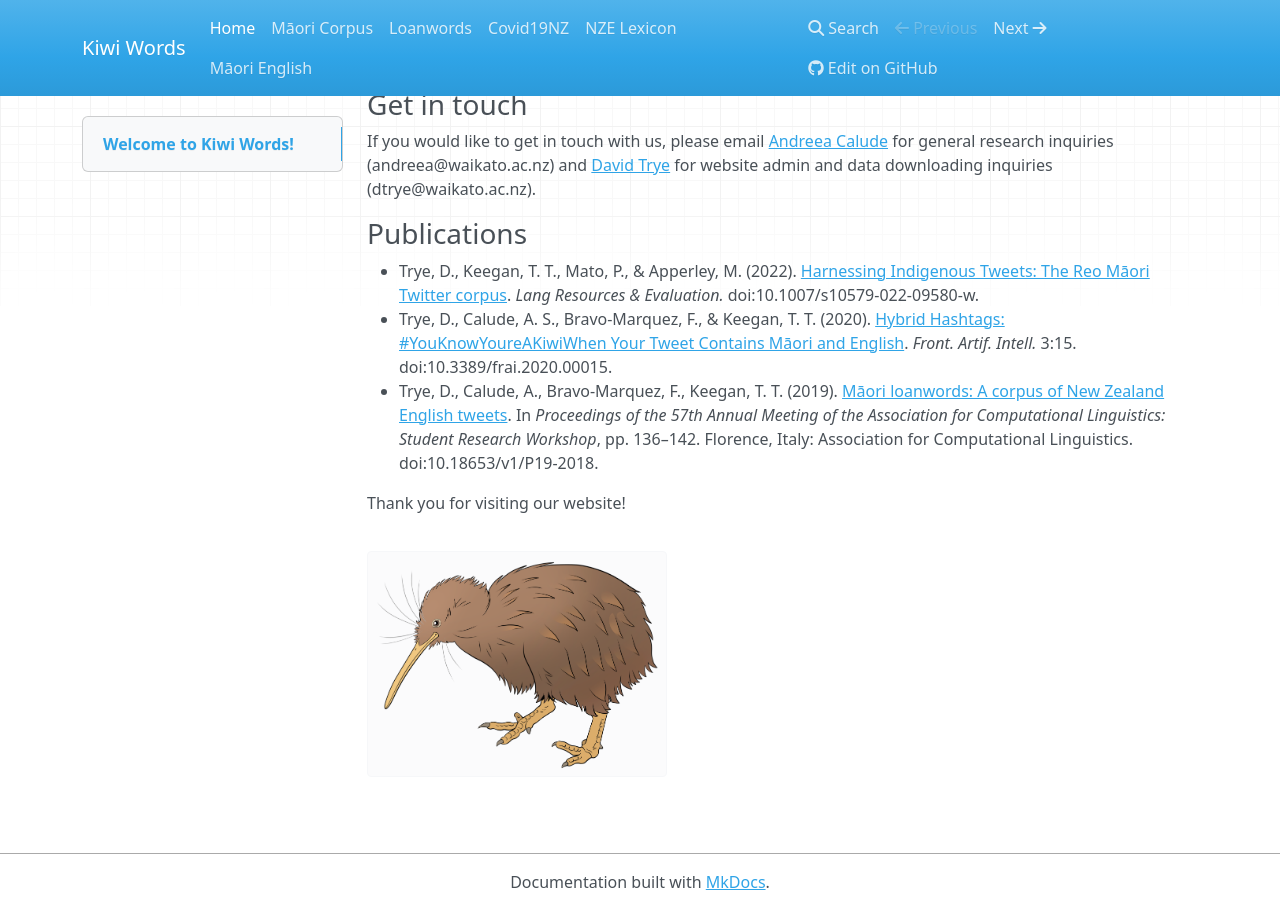
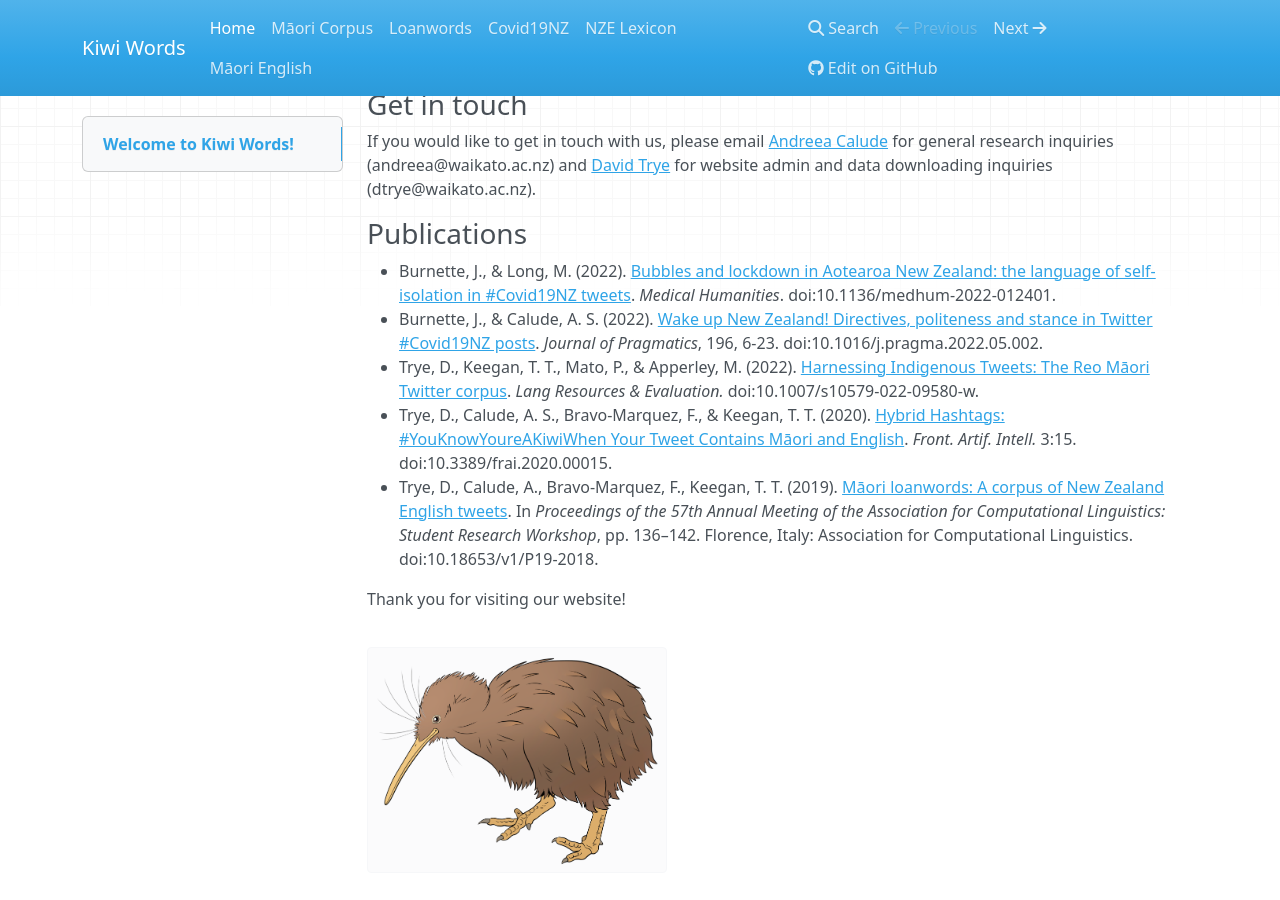
Before and after one commit to Waikato/kiwiwords, an MkDocs documentation site: the page built from docs/index.md, in a window 1280 px wide and 900 px high, scrolled down 676 px. Built offline with MkDocs 1.6.1, drawn with Linux system fonts in a browser that asks for light colours; nearby versions of some CDN libraries.

Commit message:
Update index.md

```diff
--- a/docs/index.md
+++ b/docs/index.md
@@ -17,6 +17,8 @@ If you would like to get in touch with us, please email [Andreea Calude](https:/
 
 ### Publications
 
+- Burnette, J., & Long, M. (2022). [Bubbles and lockdown in Aotearoa New Zealand: the language of self-isolation in #Covid19NZ tweets](https://mh.bmj.com/content/early/2022/07/27/medhum-2022-012401). *Medical Humanities*. doi:10.1136/medhum-2022-012401.
+- Burnette, J., & Calude, A. S. (2022). [Wake up New Zealand! Directives, politeness and stance in Twitter #Covid19NZ posts](https://www.sciencedirect.com/science/article/abs/pii/S0378216622001266). *Journal of Pragmatics*, 196, 6-23. doi:10.1016/j.pragma.2022.05.002.
 - Trye, D., Keegan, T. T., Mato, P., & Apperley, M. (2022). [Harnessing Indigenous Tweets: The Reo Māori Twitter corpus](https://link.springer.com/article/10.1007/s10579-022-09580-w). <em>Lang Resources & Evaluation.</em> doi:10.1007/s10579-022-09580-w.
 - Trye, D., Calude, A. S., Bravo-Marquez, F., & Keegan, T. T. (2020). [Hybrid Hashtags: #YouKnowYoureAKiwiWhen Your Tweet Contains Māori and English](https://www.frontiersin.org/articles/10.3389/frai.2020.00015/full). <i>Front. Artif. Intell.</i> 3:15. doi:10.3389/frai.2020.00015.
 - Trye, D., Calude, A., Bravo-Marquez, F., Keegan, T. T. (2019). [Māori loanwords: A corpus of New Zealand English tweets](https://www.aclweb.org/anthology/P19-2018/). In <i>Proceedings of the 57th Annual Meeting of the Association for Computational Linguistics: Student Research Workshop</i>, pp. 136–142. Florence, Italy: Association for Computational Linguistics. doi:10.18653/v1/P19-2018.
```
